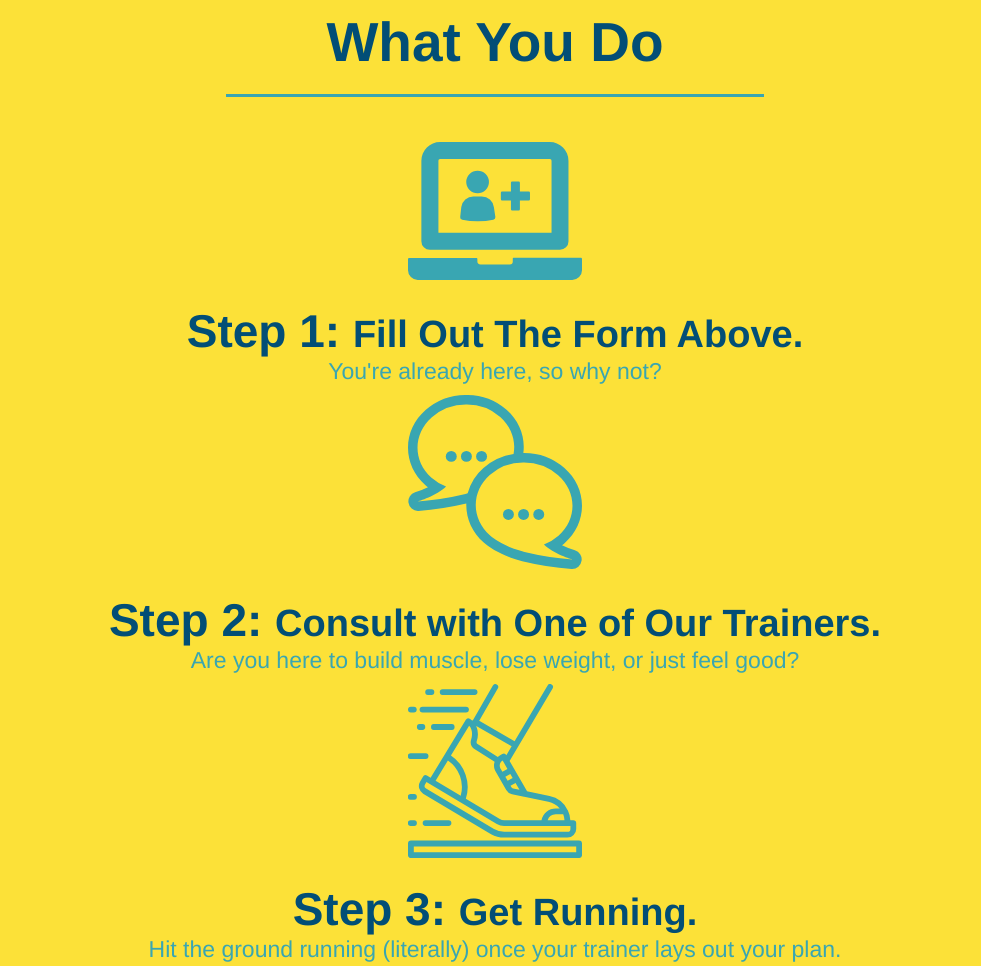
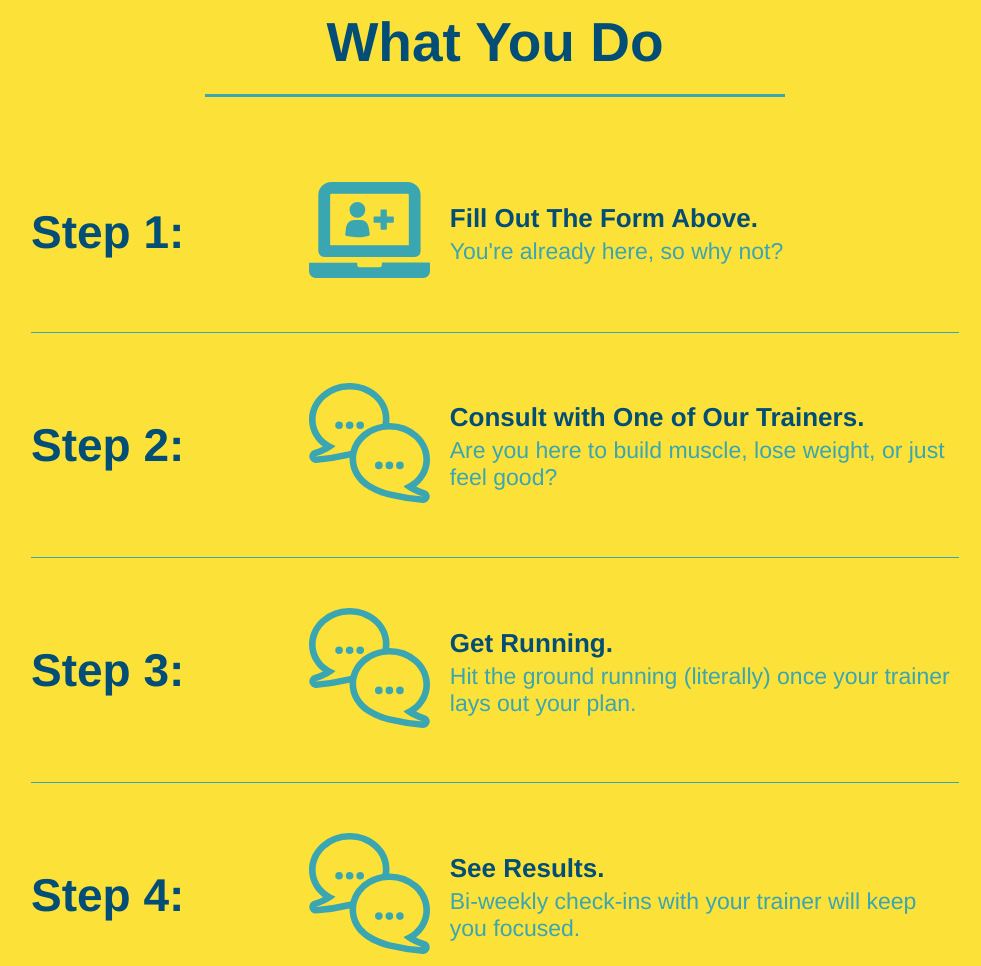
Before and after one commit to SilverFox357/Run-Buddy, a plain HTML site: page index.html in a window 1280 px wide. Shown: the part 1140-2106 px from the top of the page, without its empty margins (145-1126 px from the left). Drawn offline with Linux system fonts and the light colour scheme.

Commit message:
add flexbox to the steps

```diff
--- a/assets/css/Style.css
+++ b/assets/css/Style.css
@@ -150,9 +150,6 @@ section div h3{
     margin-bottom: 15px
 }
 
-.intro{
-    text-align: center;
-}
 
 .intro p{
     line-height: 1.7;
@@ -160,20 +157,21 @@ section div h3{
     width: 80%;
     font-size: 20px;
     margin: 0 auto;
+    text-align: center;
 }
 
 .steps{
-    text-align: center;
     background: #fce138;
 }
 
 .section-title{
     font-size: 55px;
     color: #024e76;
-    margin-bottom: 35px;
-    padding: 0 100px 20px 100px;
-    display: inline-block;
     border-bottom: 3px solid;
+    padding-bottom: 20px;
+    text-align: center;
+    margin: 0 auto 35px auto;
+    width: 50%;
 }
 
 .primary-border{
@@ -184,19 +182,44 @@ section div h3{
     border-color: #39a6b2;
 }
 
-.step div{
-    margin-bottom: 80px;
+.step {
+    margin: 50px auto;
+    padding-bottom: 50px;
+    width: 80%;
+    border-bottom: 1px solid #39a6b2;
+    display: flex;
+    flex-wrap: wrap;
+    align-items: center;
+    justify-content: space-between;
 }
 
-.steps img{
-    width: 15%;
-    margin: 10px 0;
+.step-info {
+    flex: 2 70%;
+    display: flex;
+    flex-wrap: wrap;
+    align-items: center;
 }
 
-.steps h3{
+.step-img {
+    flex: 1 12%;
+    margin-right: 20px;
+    max-width: 100%;
+}
+
+.step-text {
+    flex: 12;
+}
+
+.step h3{
     color: #024e76;
     font-size: 46px;
-    margin-top: 10px;
+    flex: 1 30%;
+}
+
+.step-text h4{
+    font-size: 26px;
+    line-height: 1.5;
+    color: #024e76;
 }
 
 .steps p{
@@ -204,12 +227,9 @@ section div h3{
     font-size: 23px;
 }
 
-.steps span{
-    font-size: 38px;
-}
 
 .trainers{
-    text-align: Center;
+
 }
 
 .trainer{
@@ -257,7 +277,6 @@ section div h3{
 
 /* REACH OUT STYLES START*/
 .contact{
-    text-align: center;
     background: #024e76;
 }
 
@@ -296,3 +315,7 @@ section div h3{
 }
 
 /* REACH OUT STYLES END */
+
+.flex-row {
+    display: flex;
+}
--- a/index.html
+++ b/index.html
@@ -74,46 +74,83 @@
 
         <!--"what we do"-->
         <section id="What-we-do" class="intro">
+            <div class="flex-row">
                 <h2 class="section-title primary-border">What We Do</h2>
+            </div>
+            <div class="flex-row">
                 <p>
                     butcher selfies chambray shabby chic gentrify readymade yr Echo Park XOXO Tumblr normcore Banksy direct trade Blue Bottle chillwave you probably haven't heard of them single-origin coffee Vice fanny pack fixie Odd Future Austin fingerstache pickled twee synth Wes Anderson Thundercats viral bitters flannel meggings narwhal Marfa Schlitz sustainable Intelligentsia umami deep v craft
                 </p>
+            </div>
         </section>
 
         <!--"what you do"-->
         <section id="What-you-do" class="steps">
+            <div class="flex-row">
                 <h2 class="section-title secondary-border">What You Do</h2>
+            </div>
 
-            <div>
+            <div class="step">
+                <h3>Step 1: </h3>
+                <div class="step-info">
+                    <div class="step-img">
                         <img src="./assets/images/step-1.svg" alt="" />
-                <h3>Step 1: <span>Fill Out The Form Above.</span></h3>
+                    </div>
+                    <div class="step-text">
+                        <h4>Fill Out The Form Above.</h4>
                         <p>You're already here, so why not?</p>
                     </div>
+                </div>
+            </div>
 
-            <div>
+            <div class="step">
+                <h3>Step 2: </h3>
+                <div class="step-info">
+                    <div class="step-img">
                         <img src="./assets/images/step-2.svg" alt="" />
-                <h3>Step 2: <span>Consult with One of Our Trainers.</span></h3>
+                    </div>
+                    <div class="step-text">
+                        <h4>Consult with One of Our Trainers.</h4>
                         <p>Are you here to build muscle, lose weight, or just feel good?</p>
                     </div>
+                </div>
+            </div>
 
-            <div>
-                <img src="./assets/images/step-3.svg" alt="" />
-                <h3>Step 3: <span>Get Running.</span></h3>
+            <div class="step">
+                <h3>Step 3: </h3>
+                <div class="step-info">
+                    <div class="step-img">
+                        <img src="./assets/images/step-2.svg" alt="" />
+                    </div>
+                    <div class="step-text">
+                        <h4>Get Running.</h4>
                         <p>Hit the ground running (literally) once your trainer lays out your plan.</p>
                     </div>
+                </div>
+            </div>
 
-            <div>
-                <img src="./assets/images/step-4.svg" alt="" />
-                <h3>Step 4: <span>See Results.</span></h3>
+
+            <div class="step">
+                <h3>Step 4: </h3>
+                <div class="step-info">
+                    <div class="step-img">
+                        <img src="./assets/images/step-2.svg" alt="" />
+                    </div>
+                    <div class="step-text">
+                        <h4>See Results.</h4>
                         <p>Bi-weekly check-ins with your trainer will keep you focused.</p>
                     </div>
-        </section>
+                </div>
+            </div>
+
 
         <!--"meet the trainers"-->
         <section id="Your-trainers" class="trainers">
+        <div class="flex-row">
             <h2 class="section-title primary-border">
                 Meet The Trainers
             </h2>
+        </div>
             <article class="trainer">
                 <img src="./assets/images/trainer-1.jpg" alt="Arron Stephens in his workout clothes, ready to pump iron">
                 <div class="trainer-bio text-left">
@@ -152,7 +189,9 @@
 
         <!--"reach out"-->
         <section id="reach-out" class="contact">
+        <div class="flex-row">
             <h2 class="section-title secondary-border">Reach Out</h2>
+        </div>
             <div class="contact-info">
                 <div class="contact-form">
                     <h3>Contact Us</h3>
```
Lines whose indentation alone changed are shown as unchanged.
